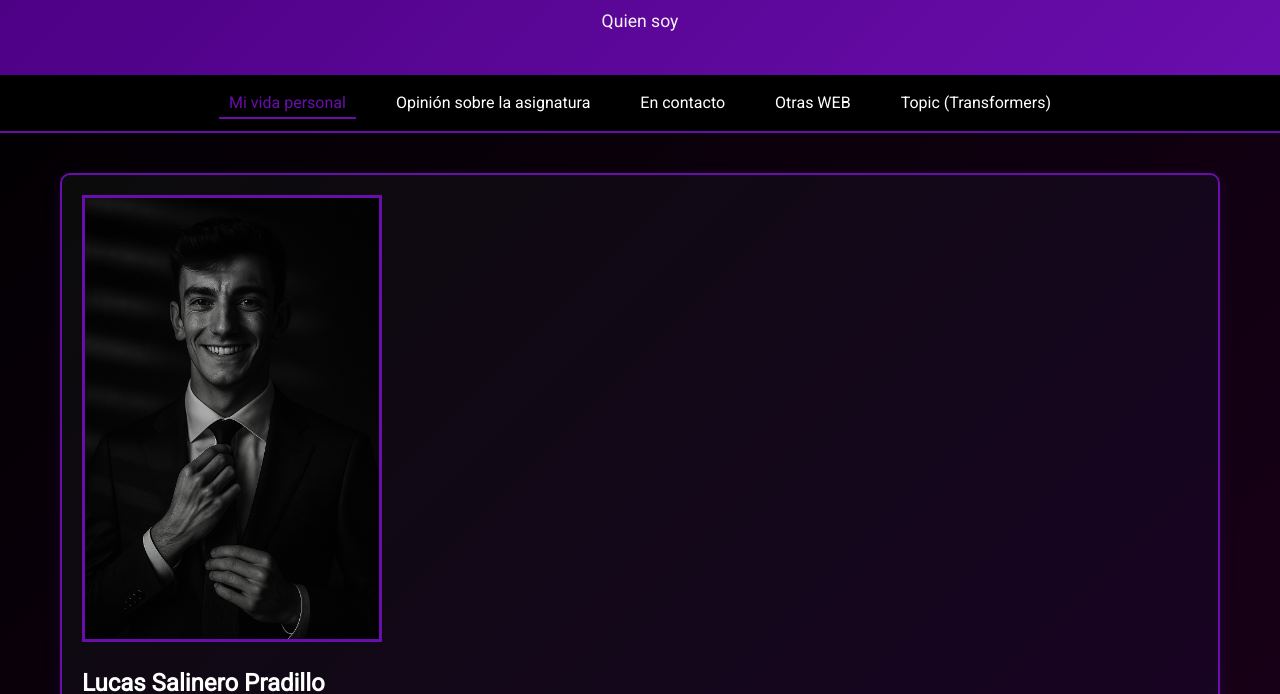
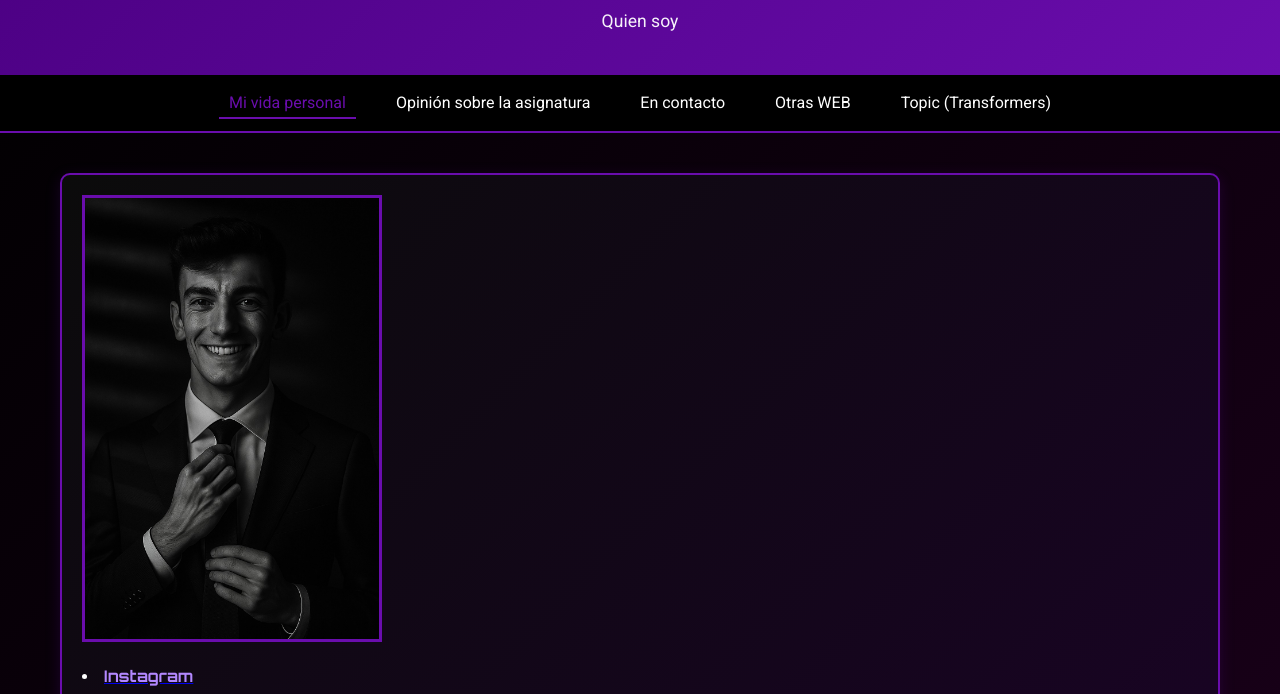
Before and after one commit to lsalinerop-ctrl/Mi-primera-p-gina-web-de-Lucas--Salinero-1B, a plain HTML site: page docs/index.html in a window 1280 px wide. Shown: the part 107-801 px from the top of the page. Drawn offline with Linux system fonts and the light colour scheme.

Commit message:
Instgram

```diff
--- a/docs/index.html
+++ b/docs/index.html
@@ -28,6 +28,11 @@
         <article class="profile-card">
 
             <img src="Imagenes/Lucas.jpeg" alt="Foto de Lucas Salinero" class="profile-img cara">
+             <li>
+                <a href="https://www.instagram.com/lsalinero/" target="_blank">
+                    <span class="mate-name">Instagram</span>
+                </a>
+            </li>
 
             <h2>Lucas Salinero Pradillo</h2>
             <p class="subtitle">Estudiante de Ingeniería Informática</p>
```
